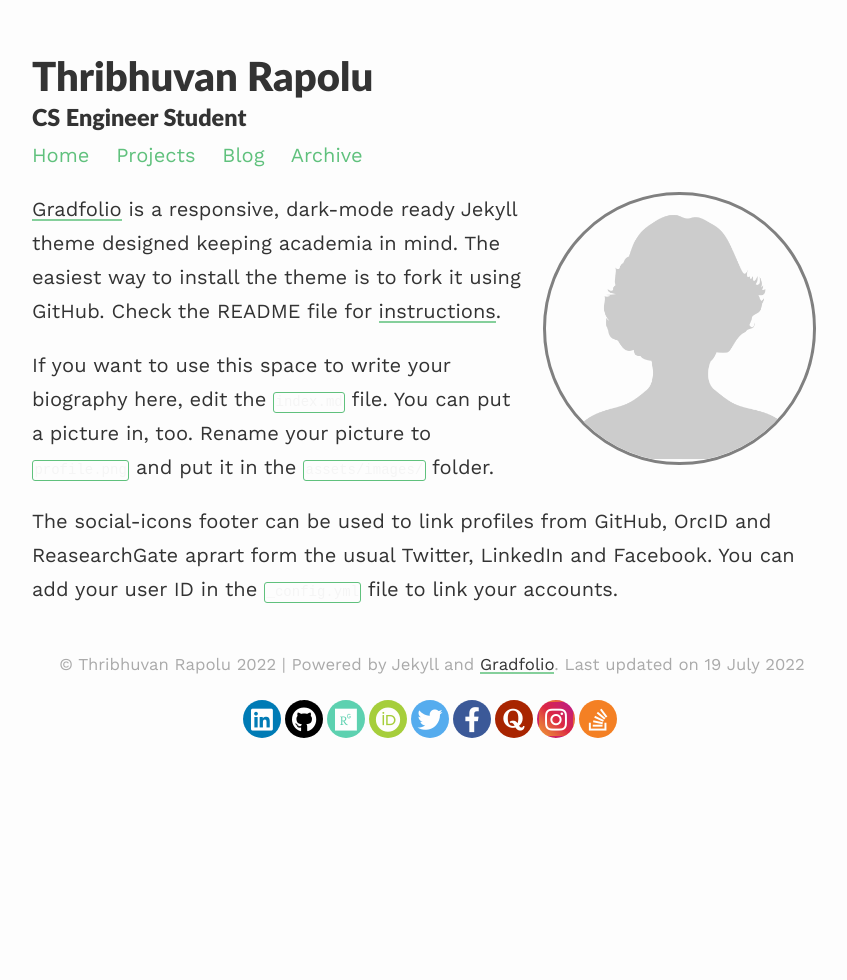
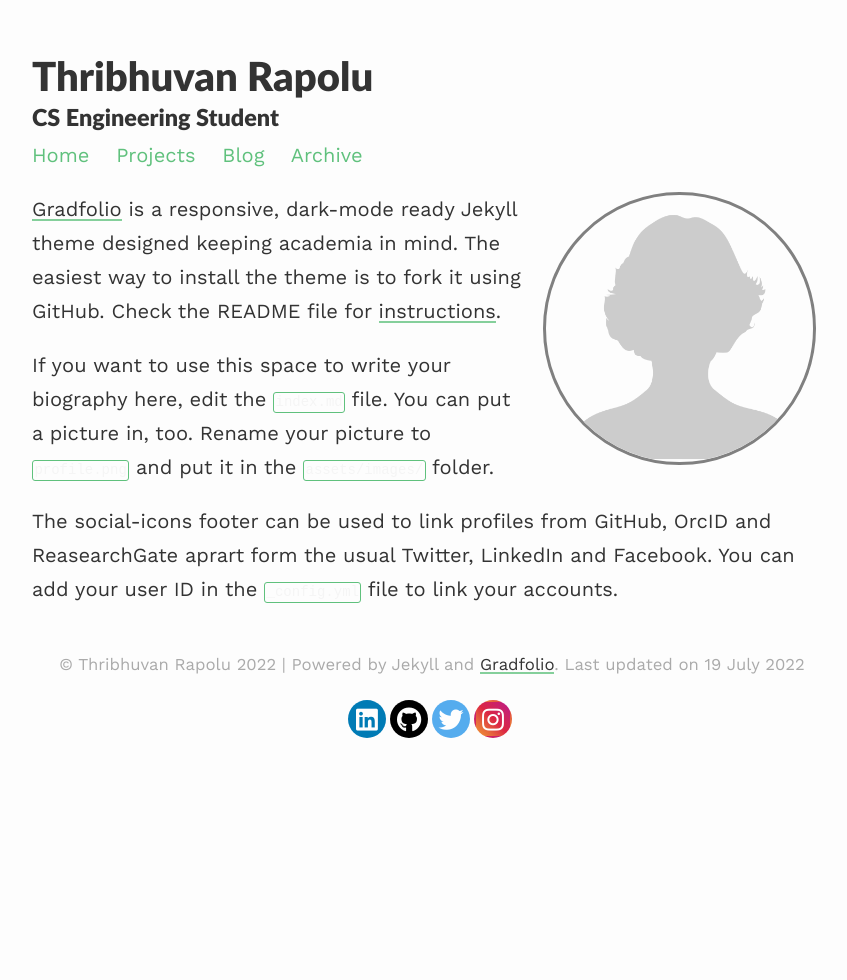
Before and after one commit to thribhuvanrapolu/gradfolio, a Jekyll site: the page built from index.md, in a window 1280 px wide. Shown: the whole page, without its empty margins (208-1055 px from the left). Built offline with Jekyll 4.4.1, drawn with Linux system fonts in a browser that asks for light colours; nearby versions of some CDN libraries; some of the changed lines change nothing that is shown.

Commit message:
Update _config.yml

```diff
--- a/_config.yml
+++ b/_config.yml
@@ -1,7 +1,7 @@
 ### your site title here
 
 title: Thribhuvan Rapolu
-description: CS Engineer Student
+description: CS Engineering Student
 
 baseurl: /gradfolio #name of GitHub repository
 url: "" #custom url to be used instead of GitHub repository
@@ -15,13 +15,9 @@ paginate_path: /blog/page:num/
 # Social media links in footer
 twitter: "Thribhu72769842"
 linkedin: "#"
-stackoverflow: "#"
-github: "#"
-researchgate: "#"
-orcid: "#"
-quora: "#"
+github: "thribhuvanrapolu"
 instagram: "#"
-facebook: "#"
+
 
 
 # Markdown
```
